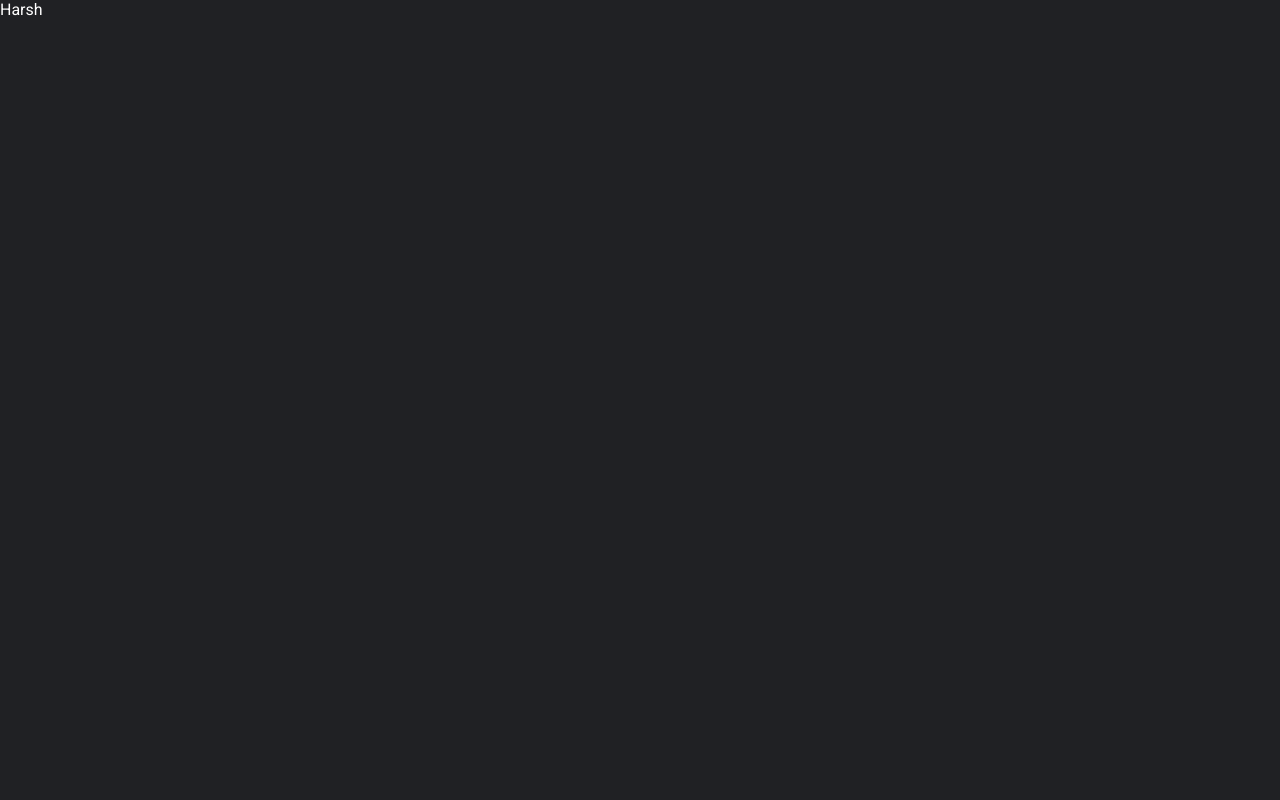
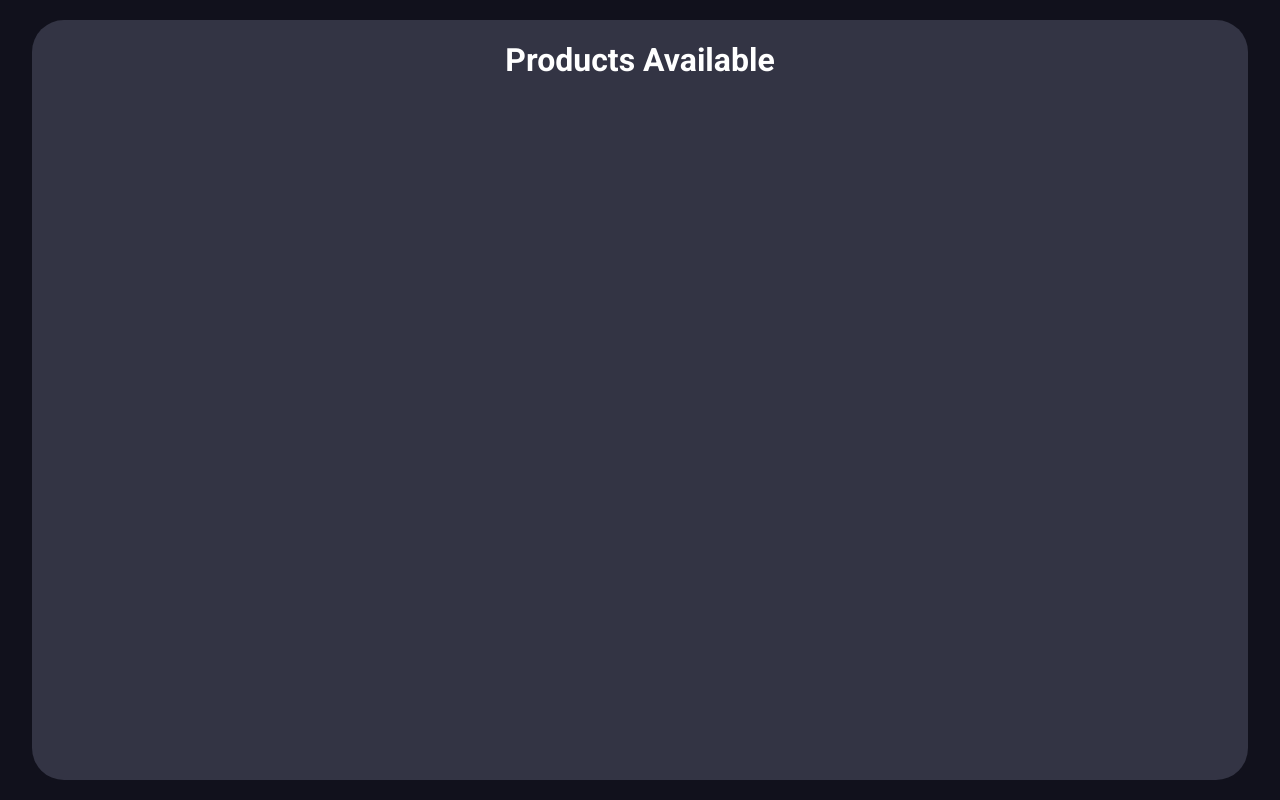
Before and after one commit to theharshrijhwani/internship_assignment, a React (Vite) app: page / in a window 1280 px wide. Built offline with nearby package versions, Linux system fonts and the light colour scheme.

Commit message:
basic product window code done

```diff
--- a/src/App.jsx
+++ b/src/App.jsx
@@ -1,7 +1,13 @@
 import React from "react";
 
+import ProductWindow from "./components/ProductWindow/ProductWindow";
+
 const App = () => {
-  return <div>Harsh</div>;
+  return (
+    <>
+      <ProductWindow />
+    </>
+  );
 };
 
 export default App;
--- /dev/null
+++ b/src/components/ProductWindow/ProductWindow.jsx
@@ -0,0 +1,15 @@
+import React from "react";
+
+import "./pwindow.css";
+
+const ProductWindow = () => {
+  return (
+    <div className="container">
+      <div className="card-holder">
+        <h1>Products Available</h1>
+      </div>
+    </div>
+  );
+};
+
+export default ProductWindow;
--- /dev/null
+++ b/src/components/ProductWindow/pwindow.css
@@ -0,0 +1,20 @@
+.container {
+  display: flex;
+  align-items: center;
+  justify-content: center;
+  height: 100vh;
+}
+
+.card-holder {
+  width: 95vw;
+  height: 95vh;
+  background-color: #333444;
+  border-radius: 2rem;
+}
+
+.card-holder h1 {
+  background-color: transparent;
+  text-align: center;
+  padding: 1.3rem;
+  font-weight: 700;
+}
--- a/src/index.css
+++ b/src/index.css
@@ -4,7 +4,9 @@
   padding: 0;
   margin: 0;
   box-sizing: 0;
-  background-color: #202124;
+  background-color: #11111c;
   color: white;
   font-family: "Roboto", sans-serif;
+  max-height: 100vh;
+  max-width: 100vw;
 }
```
Also changed, not shown: src/components/ProductCard/ProductCard.jsx (added).
